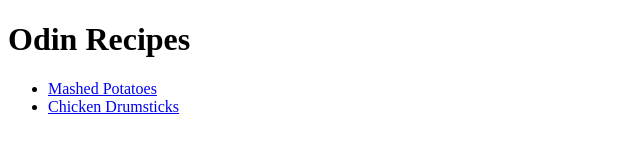
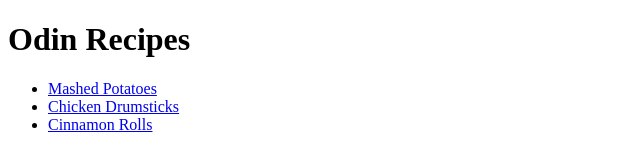
Before and after one commit to Hazmat47/odin-recipes, a plain HTML site: page index.html in a window 1280 px wide. Shown: the whole page, without its empty margins (0-640 px from the left). Drawn offline with Linux system fonts and the light colour scheme.

Commit message:
Added link to cinnamon roll recipe page

```diff
--- a/index.html
+++ b/index.html
@@ -10,6 +10,7 @@
     <ul>
     <li><a href="recipes/mashed-potatoes.html"target="_blank">Mashed Potatoes</a></li>
     <li><a href="recipes/chicken-drumsticks.html"target="_blank">Chicken Drumsticks</a></li>
+    <li><a href="recipes/cinnamon-rolls.html"target="_blank">Cinnamon Rolls</a></li>
     </ul>
 </body>
 </html>
```
